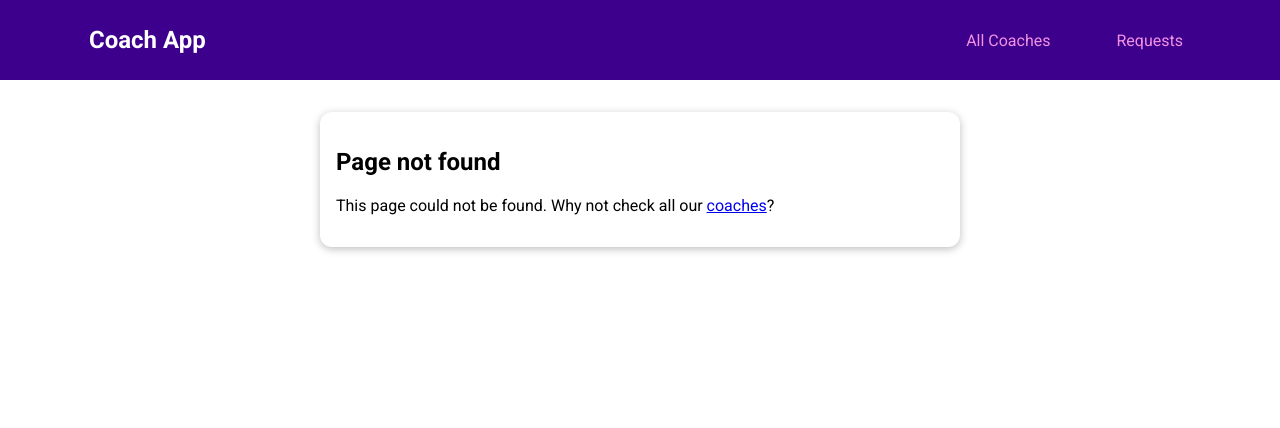
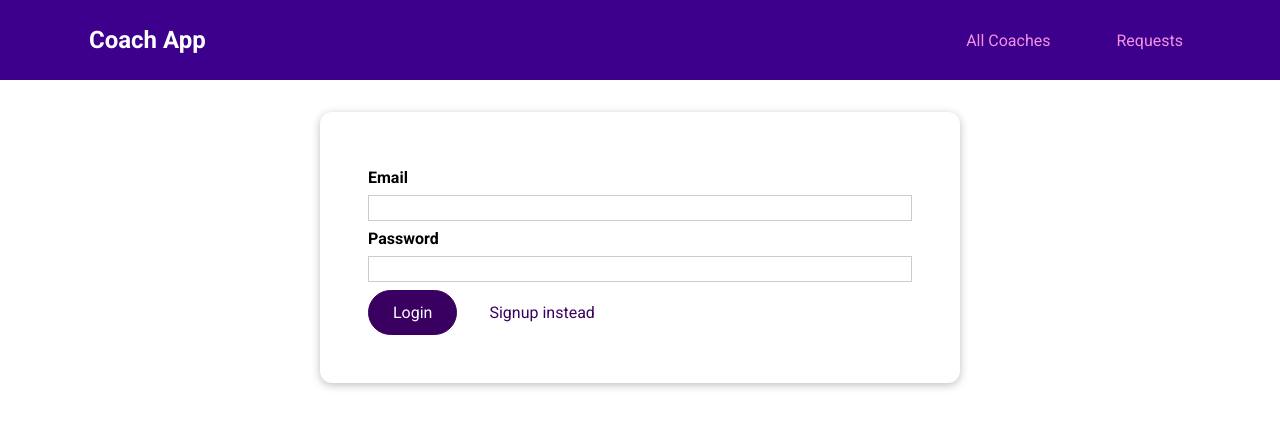
Before and after one commit to vladixcode/vue-coach-app, a Vue app: page /auth in a window 1280 px wide. Before the commit this address had no page. Shown: the top 428 px of the page. Built offline with nearby package versions, Linux system fonts and the light colour scheme.

Commit message:
Auth - Add Login/Signup page (#18)

```diff
--- /dev/null
+++ b/src/pages/auth/UserAuth.vue
@@ -0,0 +1,97 @@
+<template>
+  <base-card>
+    <form @submit.prevent="submitForm">
+      <div class="form-control">
+        <label for="email">Email</label>
+        <input id="email" v-model.trim="email" type="email" />
+      </div>
+      <div class="form-control">
+        <label for="password">Password</label>
+        <input id="password" v-model.trim="email" type="password" />
+      </div>
+      <p v-if="!formIsValid">Please enter a valid email and password (must be at least 5 characters)</p>
+      <base-button>{{ submitButtonCaption }}</base-button>
+      <base-button type="button" mode="flat" @click="switchAuthMode">{{ switchModeButtonCaption }}</base-button>
+    </form>
+  </base-card>
+</template>
+
+<script>
+export default {
+  data() {
+    return {
+      email: '',
+      password: '',
+      formIsValid: true,
+      mode: 'login',
+    }
+  },
+  computed: {
+    submitButtonCaption() {
+      if (this.mode === 'login') {
+        return 'Login'
+      } else {
+        return 'Signup'
+      }
+    },
+    switchModeButtonCaption() {
+      if (this.mode === 'login') {
+        return 'Signup instead'
+      } else {
+        return 'Login instead'
+      }
+    },
+  },
+  methods: {
+    submitForm() {
+      this.formIsValid = true
+      if (this.email === '' || !this.email.includes('@') || this.password.length < 6) {
+        this.formIsValid = false
+        return
+      }
+
+      // Send HTTP request
+    },
+    switchAuthMode() {
+      if (this.mode === 'login') {
+        this.mode = 'signup'
+      } else {
+        this.mode = 'login'
+      }
+    },
+  },
+}
+</script>
+
+<style scoped>
+form {
+  margin: 1rem;
+  padding: 1rem;
+}
+
+.form-control {
+  margin: 0.5rem 0;
+}
+
+label {
+  font-weight: bold;
+  margin-bottom: 0.5rem;
+  display: block;
+}
+
+input,
+textarea {
+  display: block;
+  width: 100%;
+  font: inherit;
+  border: 1px solid #ccc;
+  padding: 0.15rem;
+}
+
+input:focus,
+textarea:focus {
+  border-color: #3d008d;
+  background-color: #faf6ff;
+  outline: none;
+}
+</style>
--- a/src/router.js
+++ b/src/router.js
@@ -5,6 +5,7 @@ import CoachDetails from './pages/coaches/CoachDetails.vue'
 import CoachRegistration from './pages/coaches/CoachRegistration.vue'
 import ContactCoach from './pages/requests/ContactCoach.vue'
 import RequestsReceived from './pages/requests/RequestsReceived.vue'
+import UserAuth from './pages/auth/UserAuth.vue'
 import NotFound from './pages/NotFound.vue'
 
 const router = createRouter({
@@ -38,6 +39,10 @@ const router = createRouter({
       component: RequestsReceived,
     },
     {
+      path: '/auth',
+      component: UserAuth,
+    },
+    {
       path: '/:notFound(.*)',
       component: NotFound,
     },
```
